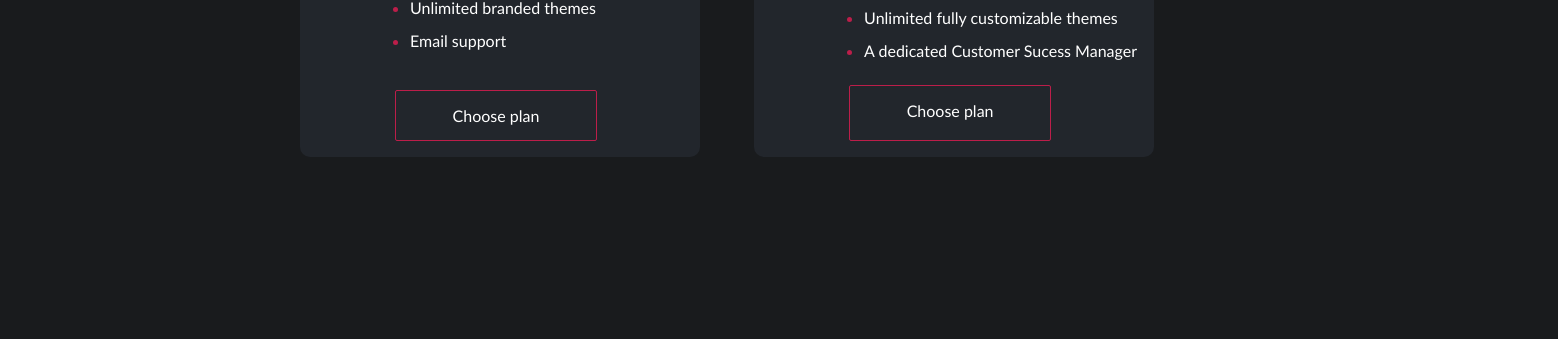
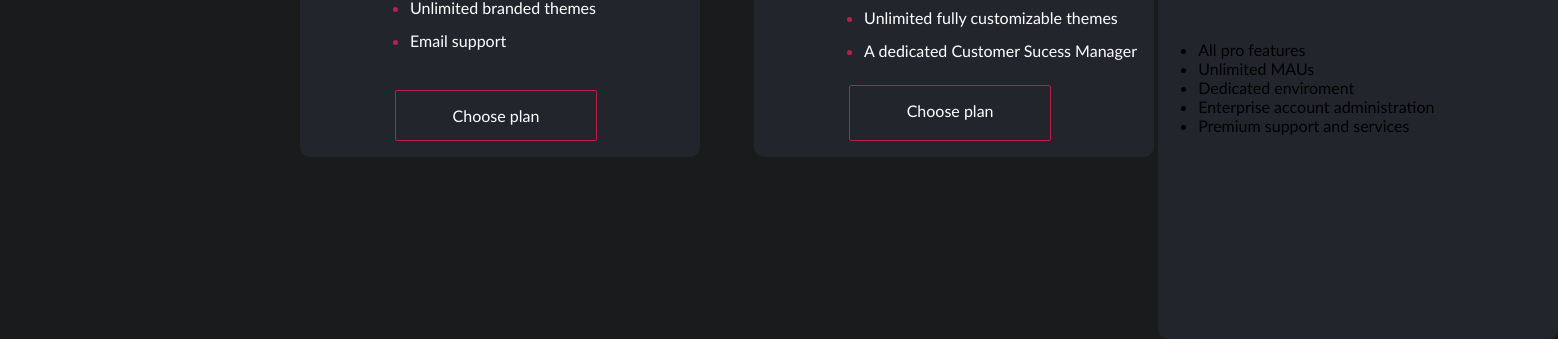
Before and after one commit to Portegaperalta/pricing-card-page, a plain HTML site: page index.html in a window 1280 px wide. Shown: the part 634-973 px from the top of the page, 1558 px wide, since content can reach past the window. Before the commit the page ends 800 px from the top, so only its background shows below. Drawn offline with Linux system fonts and the light colour scheme.

Commit message:
enterprise pack html and css work

```diff
--- a/index.html
+++ b/index.html
@@ -28,6 +28,7 @@
       </div>
 
       <div class="plan-boxes">
+
         <div class="starter-pack-box">
           <h2>Starter</h2>
           <p class="starter-pack-price">$19</p>
@@ -65,6 +66,18 @@
             <a href="">Choose plan</a>
           </div>
         </div>
+
+        <div class="enterprise-pack-box">
+          <h3>Enterprise</h3>
+          <p class="enterprise-pack-price">Let's Talk!</p>
+          <ul class="enterprise-pack-benefits-list">
+            <li>All pro features</li>
+            <li>Unlimited MAUs</li>
+            <li>Dedicated enviroment</li>
+            <li>Enterprise account administration</li>
+            <li>Premium support and services</li>
+          </ul>
+        </div>
       </div>
     </div>
 
--- a/styles.css
+++ b/styles.css
@@ -184,3 +184,27 @@ body {
   background-color: #BC1E4A;
   transition: 2s;
 }
+
+.enterprise-pack-box {
+  width: 400px;
+  height: 530px;
+  background-color: #22262C;
+  position: relative;
+  left: 300px;
+  top: 10px;
+  bottom: 1px;
+  border-radius: 10px;
+  display: inline-block;
+}
+
+.enterprise-pack-box h3 {
+  color: white;
+  text-align: center;
+  padding-top: 30px;
+}
+
+.enterprise-pack-price {
+  color: white;
+  text-align: center;
+  font-size: 50px;
+}
```
